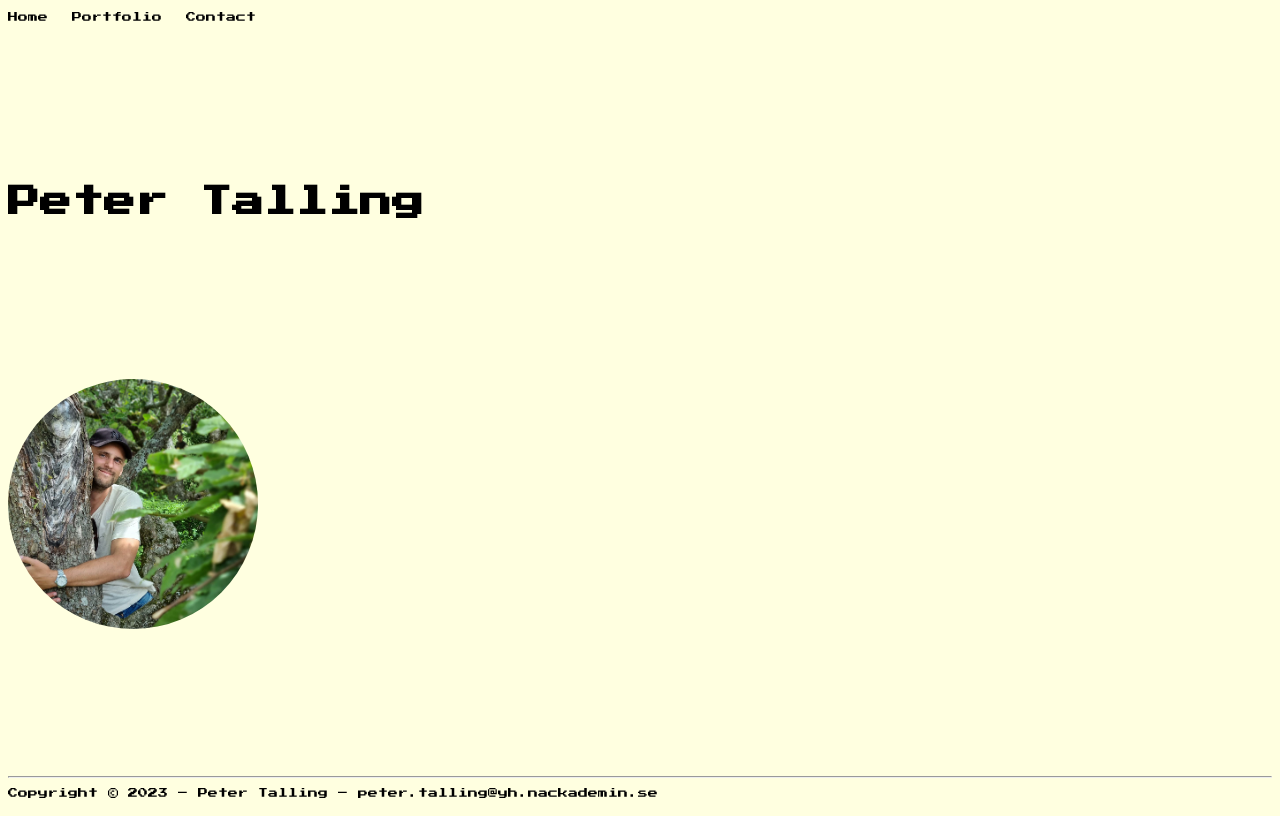
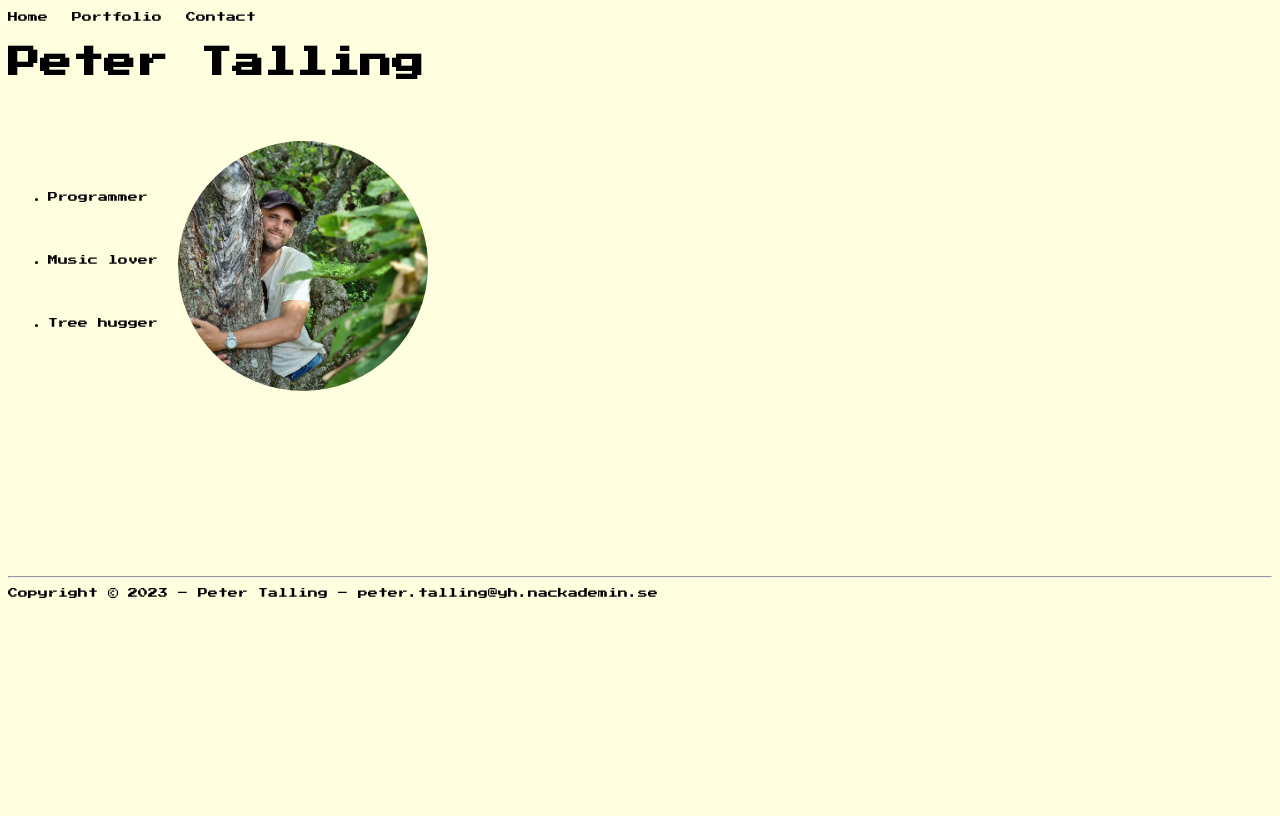
Before and after one commit to petertalling/Frontend-Inl-mningsuppgift-1, a plain HTML site: page index.html in a window 1280 px wide. Drawn offline with Linux system fonts and the light colour scheme; a web font is replaced by a local one.

Commit message:
css update

```diff
--- a/index.html
+++ b/index.html
@@ -14,12 +14,21 @@
 
 <body>
     <div>
-        <a href="index.html">Home</a> &emsp;
-        <a href="portfolio.html">Portfolio</a> &emsp;
-        <a href="contact.html">Contact</a>
+        <nav>
+            <a href="index.html">Home</a> &emsp;
+            <a href="portfolio.html">Portfolio</a> &emsp;
+            <a href="contact.html">Contact</a>
+        </nav>
+        <h1>Peter Talling</h1>
+        <div class="profileContainer">
+            <ul>
+                <li>Programmer</li><br>
+                <li>Music lover</li><br>
+                <li>Tree hugger</li>
+            </ul>
+            <img id="profilePicture" src="images/profilePicture.png" alt="profilePicture">
+        </div>
     </div>
-    <h1>Peter Talling</h1>
-    <img id="profilePicture" src="images/profilePicture.png" alt="profilePicture">
     <div>
         <hr>
         <p>Copyright &copy; 2023 – Peter Talling – peter.talling@yh.nackademin.se</p>
--- a/style.css
+++ b/style.css
@@ -1,9 +1,9 @@
 body{
-    height: 800px;
+    height: 600px;
     display: flex;
     flex-direction: column;
     justify-content: space-between;
-    background-color: lightyellow
+    background-color: lightyellow;
 }
 
 #profilePicture{
@@ -19,6 +19,13 @@ h2{
     font-family: 'Press Start 2P', cursive;
 }
 
+.profileContainer{
+    padding-top: 40px;
+    text-align:start;
+    width: 420px;
+    display: flex;
+    justify-content: space-between;
+}
 .projectItems{
     display: flex;
     flex-direction: row;
@@ -58,3 +65,9 @@ a:hover {
 a:active {
     text-decoration: none;
 }
+
+li{
+    font-family: 'Press Start 2P', cursive;
+    font-size: x-small;
+    padding-top: 35px;
+}
```
Also changed, not shown: contact.html (+5 -3 lines), portfolio.html (+7 -5 lines).
